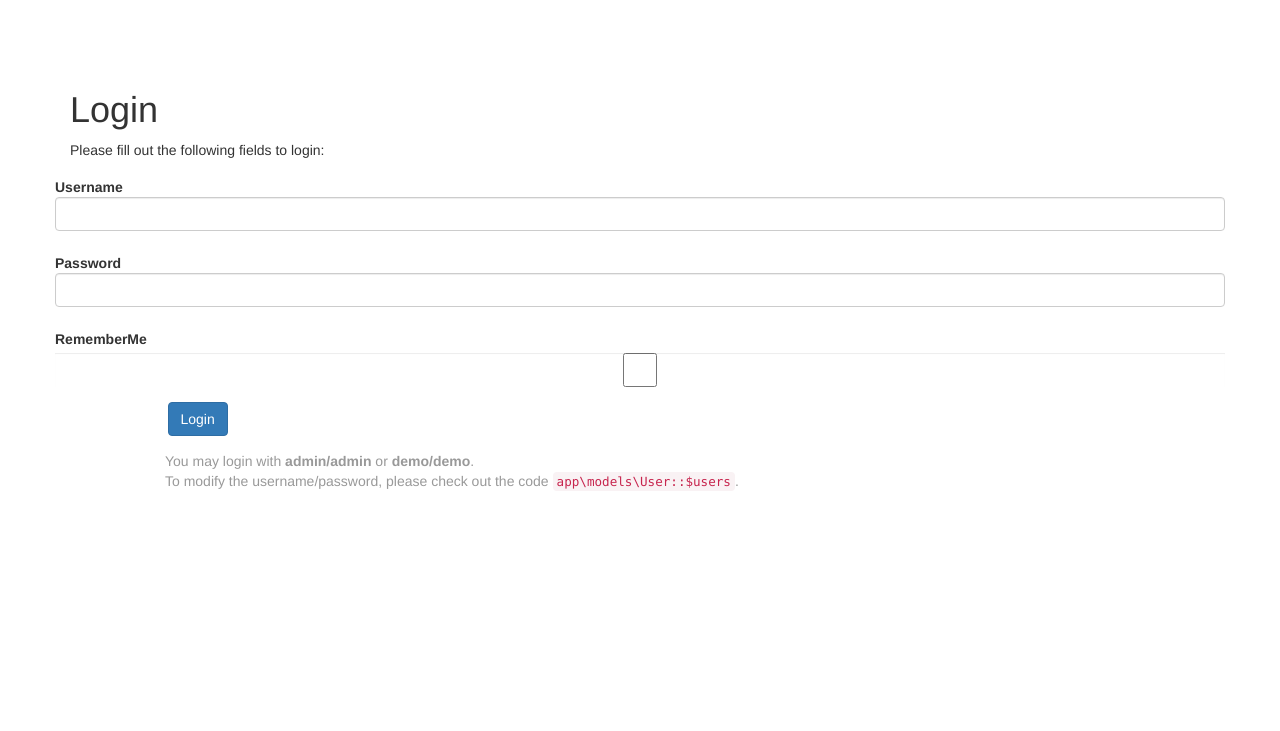
After one commit to ThePeach/yii2-tests, a Yii app: template basic-dev/views/site/login-modal.php in a window 1280 px wide. The commit adds this page. Shown: the top 731 px of the page. Run offline with PHP 8.4 and a stand-in for Yii, Linux system fonts and the light colour scheme; the template is opened without the code that fills it, so the values that code supplies are empty; form fields are guessed from the names that the template uses; some libraries are stand-ins or nearby versions.

Commit message:
added modal window on all pages

```diff
--- a/basic-dev/views/layouts/main.php
+++ b/basic-dev/views/layouts/main.php
@@ -39,7 +39,15 @@ AppAsset::register($this);
                     ['label' => 'About', 'url' => ['/site/about']],
                     ['label' => 'Contact', 'url' => ['/site/contact']],
                     Yii::$app->user->isGuest ?
-                        ['label' => 'Login', 'url' => ['/site/login']] :
+                        [
+                            'label' => 'Login',
+                            'url' => ['/site/login'],
+                            'options' => [
+                                'data-toggle'=>'modal',
+                                'data-target'=> '#myModal',
+                                'class' => 'login'
+                            ]
+                        ] :
                         ['label' => 'Logout (' . Yii::$app->user->identity->username . ')',
                             'url' => ['/site/logout'],
                             'linkOptions' => ['data-method' => 'post']],
@@ -63,6 +71,17 @@ AppAsset::register($this);
         </div>
     </footer>
 
+    <!-- bootstrap modal, take from: http://getbootstrap.com/javascript/#modals -->
+    <div class="modal fade" id="myModal" tabindex="-1" role="dialog" aria-labelledby="myModalLabel" aria-hidden="true">
+        <div class="modal-dialog">
+            <div class="modal-content">
+                <div class="modal-body">
+                    <?= $this->render('/site/login-modal.php', ['model' => Yii::$app->controller->loginForm]); ?>
+                </div>
+            </div>
+        </div>
+    </div>
+
 <?php $this->endBody() ?>
 </body>
 </html>
--- /dev/null
+++ b/basic-dev/views/site/login-modal.php
@@ -0,0 +1,46 @@
+<?php
+use yii\helpers\Html;
+use yii\widgets\ActiveForm;
+
+/* @var $this yii\web\View */
+/* @var $form yii\widgets\ActiveForm */
+/* @var $model app\models\LoginForm */
+
+$this->title = 'Login';
+$this->params['breadcrumbs'][] = $this->title;
+?>
+<div class="site-login">
+    <h1><?= Html::encode($this->title) ?></h1>
+
+    <p>Please fill out the following fields to login:</p>
+
+    <?php $form = ActiveForm::begin([
+        'id' => 'login-form',
+        'options' => ['class' => 'form-horizontal'],
+        'fieldConfig' => [
+            'template' => "{label}\n<div class=\"col-lg-4\">{input}</div>\n<div class=\"col-lg-5\">{error}</div>",
+            'labelOptions' => ['class' => 'col-lg-offset-1 col-lg-2 control-label'],
+        ],
+    ]); ?>
+
+    <?= $form->field($model, 'username') ?>
+
+    <?= $form->field($model, 'password')->passwordInput() ?>
+
+    <?= $form->field($model, 'rememberMe', [
+        'template' => "<div class=\"col-lg-offset-1 col-lg-3\">{input}</div>\n<div class=\"col-lg-8\">{error}</div>",
+    ])->checkbox() ?>
+
+    <div class="form-group">
+        <div class="col-lg-offset-1 col-lg-11">
+            <?= Html::submitButton('Login', ['class' => 'btn btn-primary', 'name' => 'login-button']) ?>
+        </div>
+    </div>
+
+    <?php ActiveForm::end(); ?>
+
+    <div class="col-lg-offset-1" style="color:#999;">
+        You may login with <strong>admin/admin</strong> or <strong>demo/demo</strong>.<br>
+        To modify the username/password, please check out the code <code>app\models\User::$users</code>.
+    </div>
+</div>
```
Also changed, not shown: basic-dev/controllers/SiteController.php (+7 -0 lines).
